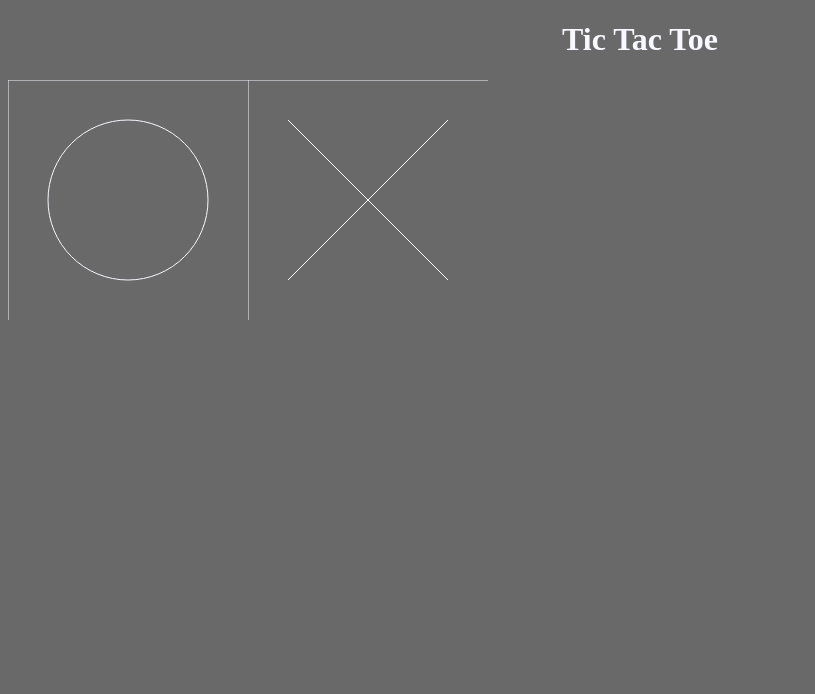
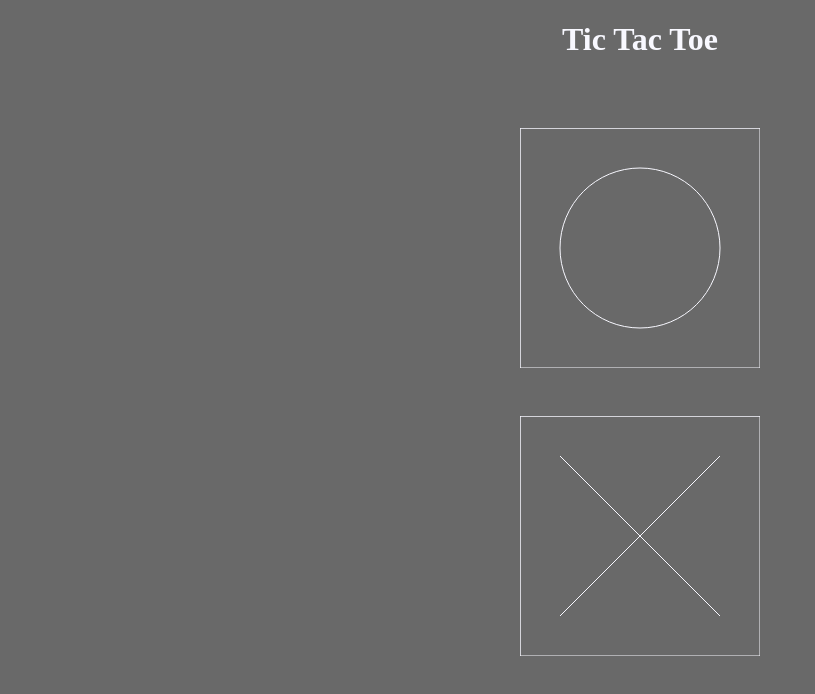
Before and after one commit to r3b311i0n/Tic_Tac_Toe, an Angular app: page / in a window 1280 px wide. Shown: the top 694 px of the page, without its empty margins (0-815 px from the left). Built offline with nearby package versions, Linux system fonts and the light colour scheme.

Commit message:
tslint fix.

```diff
--- a/src/app/app.component.css
+++ b/src/app/app.component.css
@@ -3,3 +3,11 @@
   margin: 0 auto;
   padding-top: 3em;
 }
+
+.centerChoice {
+  display: block;
+  margin: 0 auto;
+  padding-top: 3em;
+  padding-right: 2em;
+  padding-left: 2em;
+}
--- a/src/app/app.component.html
+++ b/src/app/app.component.html
@@ -2,8 +2,8 @@
   {{title}}
 </h1>
 <div *ngIf="chosen === false">
-  <canvas id="circle" height="240" width="240" (click)="setCircle()"></canvas>
-  <canvas id="cross" height="240" width="240" (click)="setCross()"></canvas>
+  <canvas class="centerChoice" id="circle" height="240" width="240" (click)="setCircle()"></canvas>
+  <canvas class="centerChoice" id="cross" height="240" width="240" (click)="setCross()"></canvas>
 </div>
 <div *ngIf="chosen === true">
   <app-board [player]="player" [cpu]="cpu"></app-board>
--- a/src/app/app.component.ts
+++ b/src/app/app.component.ts
@@ -29,12 +29,14 @@ export class AppComponent implements AfterViewInit {
     crossCtx.moveTo(40, 200);
     crossCtx.lineTo(200, 40);
     crossCtx.stroke();
+    crossCtx.strokeRect(0, 0, 240, 240);
 
     circleCtx.strokeStyle = 'ghostwhite';
     circleCtx.strokeRect(0, 0, 360, 360);
     circleCtx.beginPath();
     circleCtx.arc(120, 120, 80, 0, Math.PI * 2);
     circleCtx.stroke();
+    circleCtx.strokeRect(0, 0, 240, 240);
   }
 
   setCross() {
--- /dev/null
+++ b/src/app/board.component.html
@@ -0,0 +1 @@
+<canvas id="board" #board class="board" height="360" width="360" (click)="boardClick($event)"></canvas>
--- a/src/app/board.component.ts
+++ b/src/app/board.component.ts
@@ -3,9 +3,7 @@ import {ShapeService} from './shape.service';
 
 @Component({
   selector: 'app-board',
-  template: `
-<canvas id="board" #board class="board" height="360" width="360" (click)="boardClick($event)"></canvas>
-            `,
+  templateUrl: './board.component.html',
   styleUrls: ['./app.component.css']
 })
 export class BoardComponent implements AfterViewInit {
```
